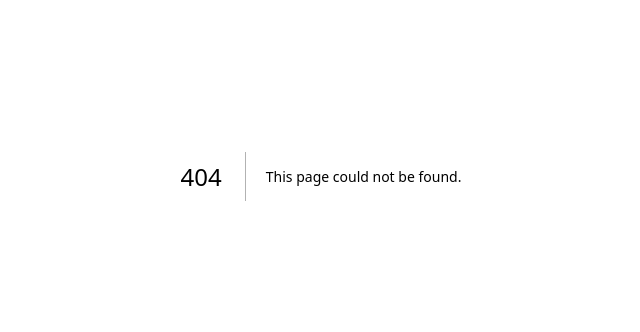
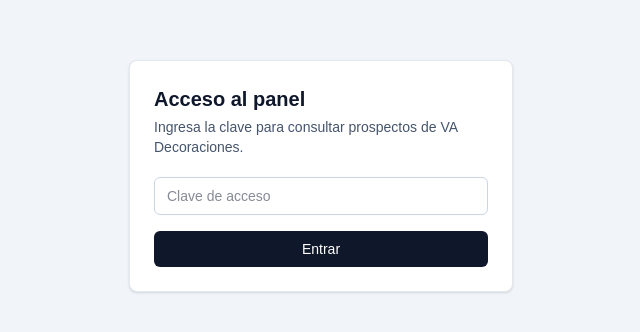
Before and after one commit to KarlozMC/cotizador-chatbot, a Next.js app in the folder frontend-panel/: page /login in a window 1280 px wide. Before the commit this address had no page. Shown: the part 224-556 px from the top of the page, without its empty margins (319-959 px from the left). Built offline with nearby package versions, Linux system fonts and the light colour scheme.

Commit message:
Add simple panel access protection

```diff
--- /dev/null
+++ b/frontend-panel/app/login/actions.ts
@@ -0,0 +1,28 @@
+"use server";
+
+import { cookies } from "next/headers";
+import { redirect } from "next/navigation";
+
+export async function login(formData: FormData) {
+  const accessKey = String(formData.get("accessKey") ?? "");
+  const expectedAccessKey = process.env.PANEL_ACCESS_KEY;
+
+  if (!expectedAccessKey) {
+    throw new Error("Missing PANEL_ACCESS_KEY");
+  }
+
+  if (accessKey !== expectedAccessKey) {
+    redirect("/login?error=invalid");
+  }
+
+  const cookieStore = await cookies();
+
+  cookieStore.set("panel_access", "granted", {
+    httpOnly: true,
+    sameSite: "lax",
+    secure: process.env.NODE_ENV === "production",
+    path: "/",
+  });
+
+  redirect("/");
+}
--- /dev/null
+++ b/frontend-panel/app/login/page.tsx
@@ -0,0 +1,33 @@
+import { login } from "./actions";
+
+export default function LoginPage() {
+  return (
+    <main className="flex min-h-screen items-center justify-center bg-slate-100 px-6">
+      <section className="w-full max-w-sm rounded-lg border border-slate-200 bg-white p-6 shadow-sm">
+        <h1 className="text-xl font-semibold text-slate-900">
+          Acceso al panel
+        </h1>
+        <p className="mt-1 text-sm text-slate-600">
+          Ingresa la clave para consultar prospectos de VA Decoraciones.
+        </p>
+
+        <form action={login} className="mt-5 space-y-4">
+          <input
+            type="password"
+            name="accessKey"
+            placeholder="Clave de acceso"
+            className="w-full rounded-md border border-slate-300 px-3 py-2 text-sm text-slate-900"
+            required
+          />
+
+          <button
+            type="submit"
+            className="w-full rounded-md bg-slate-900 px-4 py-2 text-sm font-medium text-white hover:bg-slate-800"
+          >
+            Entrar
+          </button>
+        </form>
+      </section>
+    </main>
+  );
+}
--- /dev/null
+++ b/frontend-panel/middleware.ts
@@ -0,0 +1,22 @@
+import { NextResponse } from "next/server";
+import type { NextRequest } from "next/server";
+
+export function middleware(request: NextRequest) {
+  const isLoginPage = request.nextUrl.pathname.startsWith("/login");
+  const hasAccess = request.cookies.get("panel_access")?.value === "granted";
+
+  if (isLoginPage) {
+    return NextResponse.next();
+  }
+
+  if (!hasAccess) {
+    const loginUrl = new URL("/login", request.url);
+    return NextResponse.redirect(loginUrl);
+  }
+
+  return NextResponse.next();
+}
+
+export const config = {
+  matcher: ["/((?!_next/static|_next/image|favicon.ico).*)"],
+};
```
